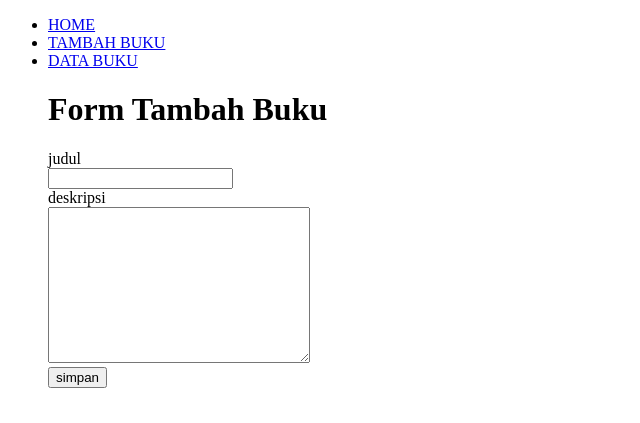
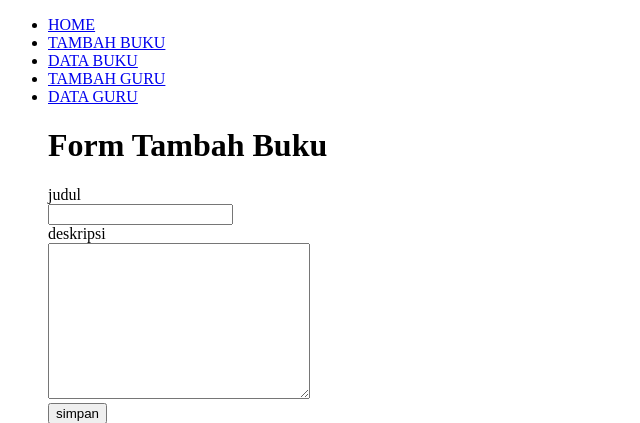
Before and after one commit to iwansafr/phpcrud, a PHP site: page /crud/home.php?page=add in a window 1280 px wide. Shown: the top 423 px of the page, without its empty margins (0-640 px from the left). Run offline with PHP 8.4, Linux system fonts and the light colour scheme.

Commit message:
add menu guru

```diff
--- a/home.php
+++ b/home.php
@@ -11,6 +11,8 @@
         <li><a href="http://localhost/crud">HOME</a></li>
         <li><a href="?page=add">TAMBAH BUKU</a></li>
         <li><a href="?page=list">DATA BUKU</a></li>
+        <li><a href="?page=guruadd">TAMBAH GURU</a></li>
+        <li><a href="?page=gurulist">DATA GURU</a></li>
         <?php
         include 'view.php';
         ?>
```
